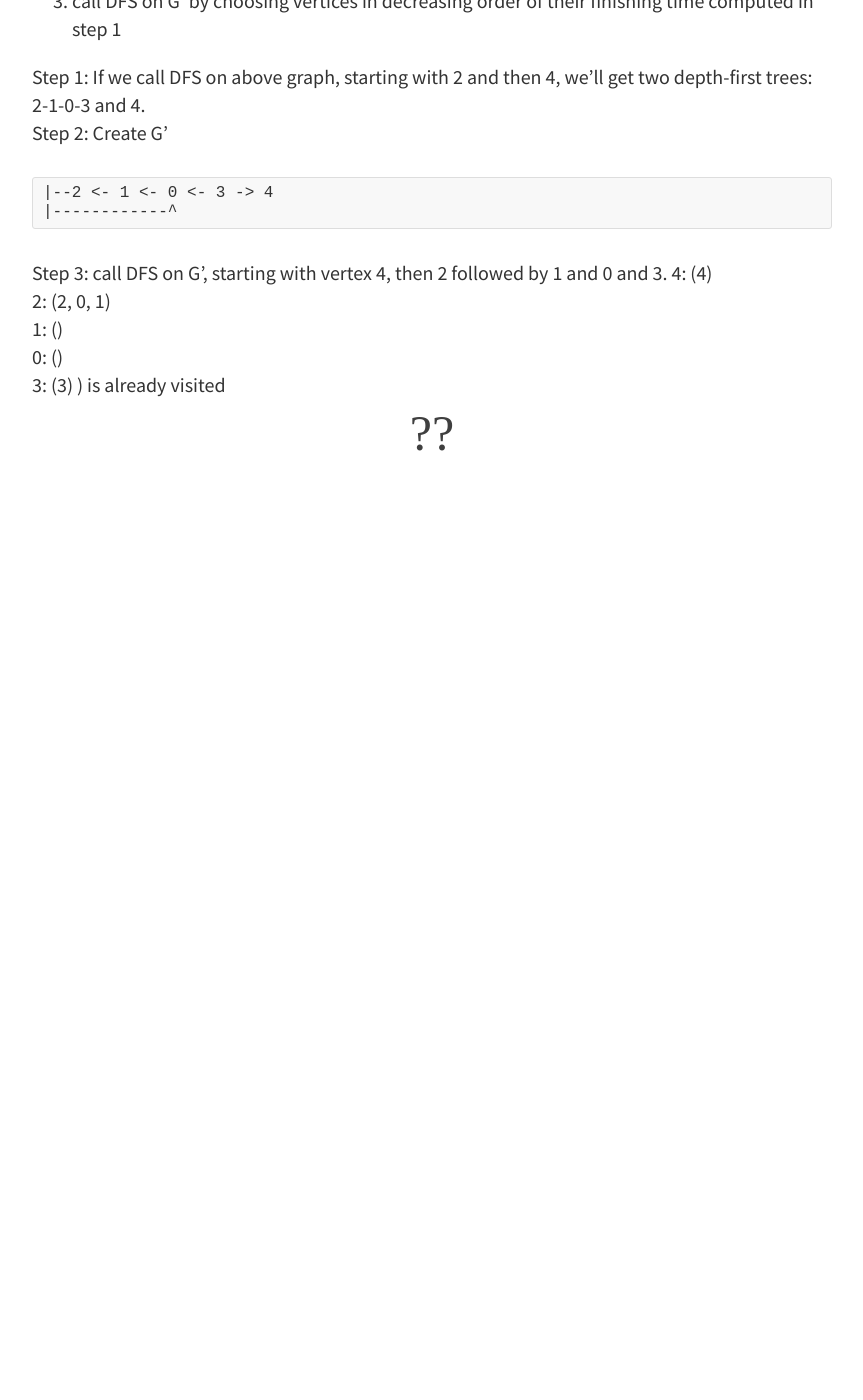
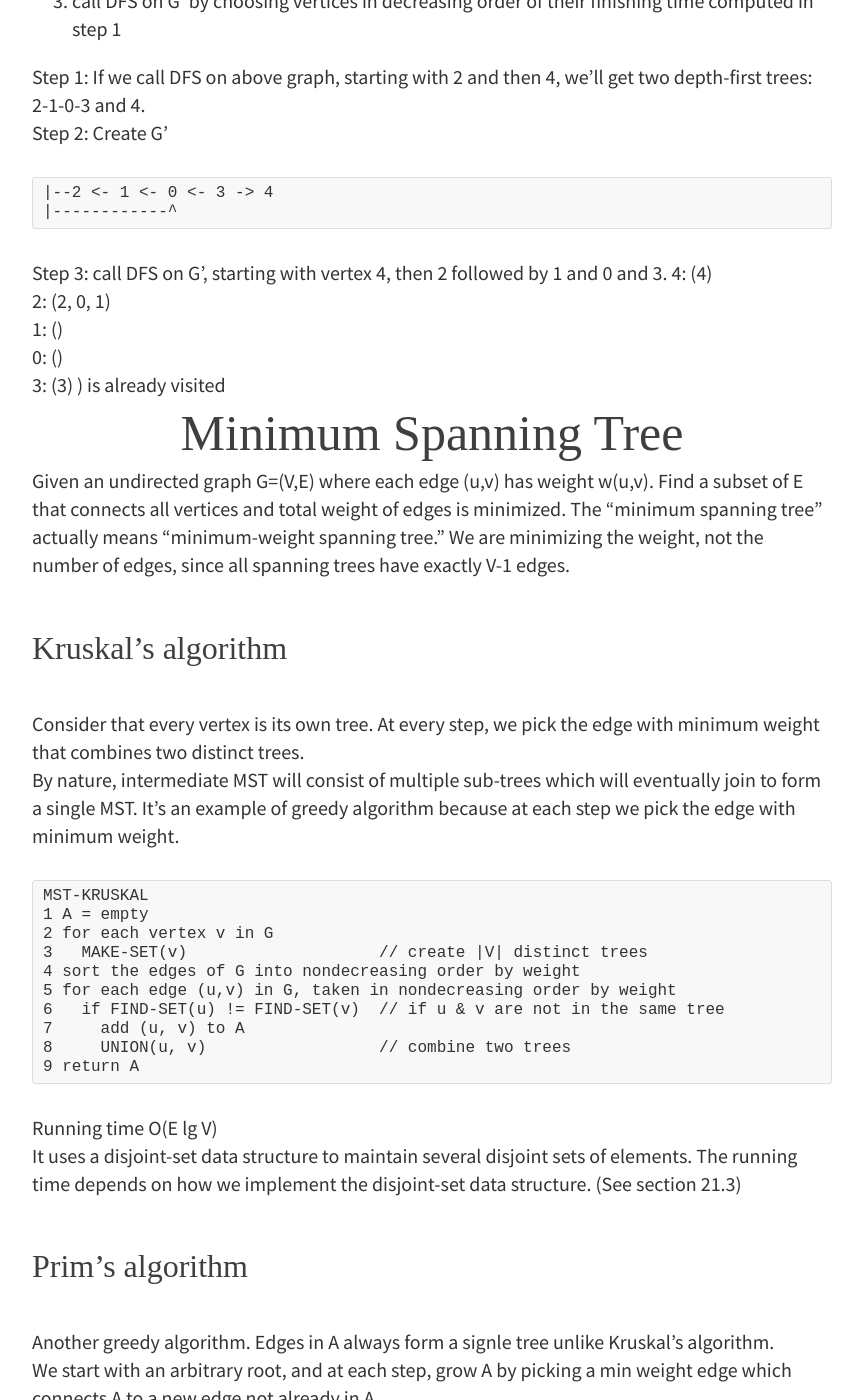
Before and after one commit to rbt91/rbt91.github.io, a Jekyll site: the page built from _posts/2016-09-30-graph-algorithms.md, in a window 1280 px wide and 1400 px high, scrolled down 5177 px. Shown: the whole window, without its empty margins (208-1071 px from the left). Built offline with Jekyll 4.4.1, drawn with Linux system fonts in a browser that asks for light colours; some web fonts are replaced; before the commit the page ends 5694 px from its top, so only the background shows below that; some of the changed text lies outside the part shown.

Commit message:
Update 2016-09-30-graph-algorithms.md

````diff
--- a/_posts/2016-09-30-graph-algorithms.md
+++ b/_posts/2016-09-30-graph-algorithms.md
@@ -255,4 +255,51 @@ Step 3: call DFS on G', starting with vertex 4, then 2 followed by 1 and 0 and 3
 0: ()
 3: (3) ) is already visited
 
-# ??
+# Minimum Spanning Tree
+
+Given an undirected graph G=(V,E) where each edge (u,v) has weight w(u,v). Find a subset of E that connects all vertices and total weight of edges is minimized. The “minimum spanning tree” actually means “minimum-weight spanning tree.” We are minimizing the weight, not the number of edges, since all spanning trees have exactly V-1 edges.
+
+## Kruskal's algorithm
+
+Consider that every vertex is its own tree. At every step, we pick the edge with minimum weight that combines two distinct trees.
+By nature, intermediate MST will consist of multiple sub-trees which will eventually join to form a single MST. It's an example of greedy algorithm because at each step we pick the edge with minimum weight.
+
+```
+MST-KRUSKAL
+1 A = empty
+2 for each vertex v in G
+3   MAKE-SET(v)                    // create |V| distinct trees
+4 sort the edges of G into nondecreasing order by weight
+5 for each edge (u,v) in G, taken in nondecreasing order by weight
+6   if FIND-SET(u) != FIND-SET(v)  // if u & v are not in the same tree
+7     add (u, v) to A
+8     UNION(u, v)                  // combine two trees
+9 return A
+```
+
+Running time O(E lg V)
+It uses a disjoint-set data structure to maintain several disjoint sets of elements. The running time depends on how we implement the disjoint-set data structure. (See section 21.3)
+
+## Prim's algorithm
+
+Another greedy algorithm. Edges in A always form a signle tree unlike Kruskal's algorithm.
+We start with an arbitrary root, and at each step, grow A by picking a min weight edge which connects A to a new edge not already in A.
+During execution of algorithm, all vertices that are _not_ in A reside in a min-priority queue Q. Q is sorted using _rank_ attribute. For each vertex v, rank is the min weight of any edge connecting v to any vertex in A.
+To begin with, all vertices have rank INFINITE except the starting vertex which has rank 0.
+
+```
+MST-PRIM(G, r /*starting vertex*/)
+1 for each u in G
+2   u.key = INF
+3   u.parent = NIL
+4 r:key = 0
+5 Q = G.V                  // min priority queue of all vertices ordered by key/rank
+6 while Q is not empty
+7   u = EXTRACT-MIN(Q)
+8   for each v in Adj(u)   // for all edges not already in A
+9     if v in Q and w(u,v) < v.key  // fix rank and parent attributes
+10      v.parent = u
+11      v.key = w(u,v)
+```
+
+When the algorithm terminates, Q is empty and MST can be build by following the `parent` edges.
````
